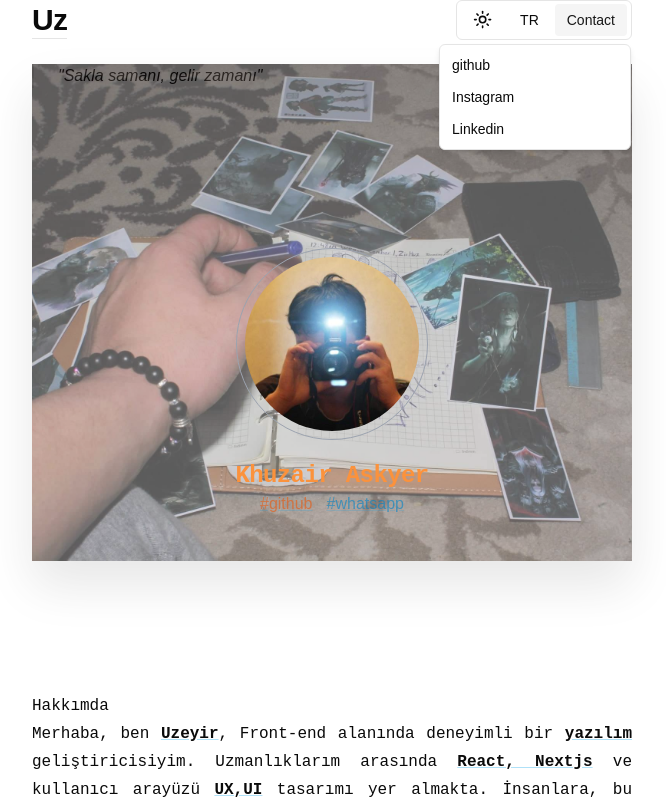
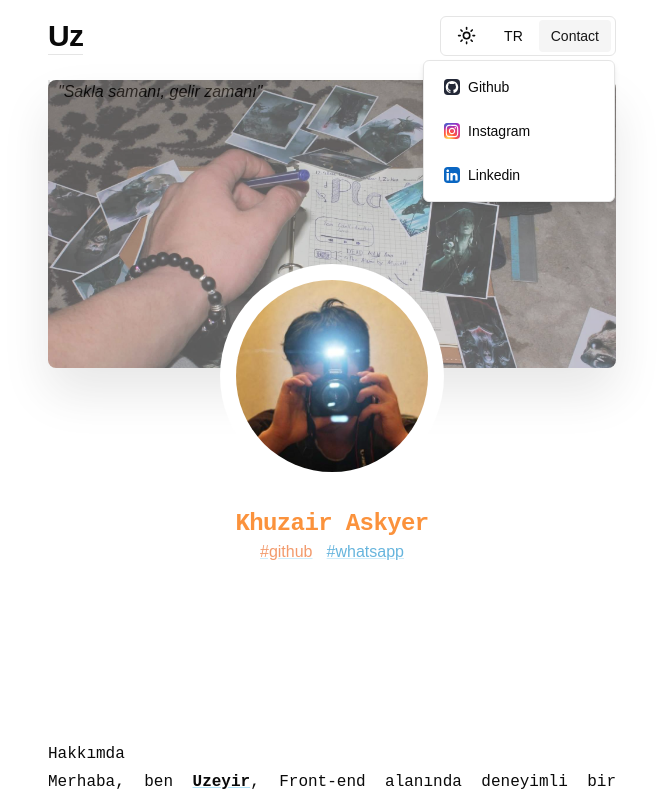
Before and after one commit to huzarh/QQw, a Next.js app: page / in a window 1280 px wide. Both pictures are taken after a click on the button "Contact". Shown: the top 800 px of the page, without its empty margins (308-974 px from the left). Built offline with nearby package versions, Linux system fonts and the light colour scheme.

Commit message:
gunceleme...

```diff
--- a/app/globals.css
+++ b/app/globals.css
@@ -39,6 +39,7 @@
   .dark {
     --test-color: yellow;
     --background: 0 0% 3.9%;
+    /* --background: 161.54, 68.42%, 11.18%; */
     --foreground: 0 0% 98%;
     --card: 0 0% 3.9%;
     --card-foreground: 0 0% 98%;
--- a/app/layout.tsx
+++ b/app/layout.tsx
@@ -30,9 +30,9 @@ export default function RootLayout({
   children: React.ReactNode;
 }>) {
   return (
-    <html lang="en" style={{ padding: 15 }}>
+    <html lang="en">
       <body
-        className={`${geistSans.variable} ${geistMono.variable} antialiased`}
+        className={`${geistSans.variable} ${geistMono.variable} p-4 antialiased w-5xl`}
       >
         <Providers>
           <Header />
--- a/app/page.tsx
+++ b/app/page.tsx
@@ -1,4 +1,5 @@
 "use client";
+import Footer from "@/components/Footer/page";
 import About from "./pages/about";
 import Projects from "@/components/Projects/page";
 import { ContextProvider, useMyContext } from "@/context/context";
@@ -8,21 +9,28 @@ export default function Home() {
   const { value, setValue } = useMyContext();
   return (
     <div className="relative w-full h-full">
-      <div className="absolute top-0 left-0 w-full h-1/5 z-0 opacity-65 dark:opacity-25 	drop-shadow-2xl">
+      <div className="absolute top-0 left-0 w-full h-72 z-0 opacity-65 dark:opacity-25	drop-shadow-2xl">
+        <img
+          alt="Profile"
+          src="/assets/2.jpeg"
+          className="object-cover h-full w-full rounded-lg"
+        />
+      </div>
+      {/* <div className="absolute pt-2 mt-72 left-0 w-full h-80 z-0 opacity-65 dark:opacity-25 	drop-shadow-2xl">
         <img
           alt="Profile"
           src="/assets/2.jpeg"
           className="object-cover h-full w-full"
         />
-      </div>
-      <p className="mt-6 border-l-2 pl-6 italic">
+      </div> */}
+      <p className="mt-6 border-l-2 pl-2 italic mt-4">
         "Sakla samanı, gelir zamanı"
       </p>
       <article className="relative z-10 flex flex-col items-center justify-between mb-44 pt-40">
         <img
           alt="Profile"
           src="/assets/profile.jpeg"
-          className="inline-block h-48 w-48 rounded-full border-solid border border-gray-400 p-2"
+          className="inline-block h-56 w-56 rounded-full bg-white dark:bg-zinc-950  p-4"
         />
         <h3 className="text-2xl font-semibold tracking-tight pt-5 text-orange-400 font-iawriter">
           Khuzair Askyer
@@ -50,7 +58,11 @@ export default function Home() {
         /> */}
       </article>
       <About />
+      <br />
+      <br />
+      <br />
       <Projects />
+      <Footer />
     </div>
   );
 }
--- a/components/Footer/page.tsx
+++ b/components/Footer/page.tsx
@@ -1,7 +1,9 @@
-import React from 'react'
+import React from "react";
 
 export default function Footer() {
   return (
-    <div>Footer</div>
-  )
+    <div className="bg-gray-800 mt-8 p-4 text-center rounded-lg  text-slate-50 ">
+      ~ 2024 ~
+    </div>
+  );
 }
--- a/components/Header/bar.tsx
+++ b/components/Header/bar.tsx
@@ -22,23 +22,38 @@ export function MenubarDemo() {
   return (
     <Menubar>
       <MenubarMenu>
-        <MenubarTrigger>
+        <MenubarTrigger className="cursor-pointer">
           <Sun className="h-[1.2rem] w-[1.2rem] rotate-0 scale-100 transition-all dark:-rotate-90 dark:scale-0" />
           <Moon className="absolute h-[1.2rem] w-[1.2rem] rotate-90 scale-0 transition-all dark:rotate-0 dark:scale-100" />
           <span className="sr-only">Toggle theme</span>
         </MenubarTrigger>
 
         <MenubarContent align="center">
-          <MenubarItem onClick={() => setTheme("light")}>Light</MenubarItem>
-          <MenubarItem onClick={() => setTheme("dark")}>Dark</MenubarItem>
-          <MenubarItem onClick={() => setTheme("system")}>System</MenubarItem>
+          <MenubarItem
+            onClick={() => setTheme("light")}
+            className="cursor-pointer"
+          >
+            Light
+          </MenubarItem>
+          <MenubarItem
+            onClick={() => setTheme("dark")}
+            className="cursor-pointer"
+          >
+            Dark
+          </MenubarItem>
+          <MenubarItem
+            onClick={() => setTheme("system")}
+            className="cursor-pointer"
+          >
+            System
+          </MenubarItem>
         </MenubarContent>
       </MenubarMenu>
       <MenubarMenu>
-        <MenubarTrigger>TR</MenubarTrigger>
+        <MenubarTrigger className="cursor-pointer">TR</MenubarTrigger>
         <MenubarContent align="end">
           <MenubarRadioGroup value="tr">
-            <MenubarRadioItem value="tr">
+            <MenubarRadioItem value="tr" className="cursor-pointer">
               TR <MenubarShortcut>🇹🇷</MenubarShortcut>
             </MenubarRadioItem>
             <MenubarRadioItem value="en" disabled>
@@ -55,11 +70,32 @@ export function MenubarDemo() {
       </MenubarMenu>
 
       <MenubarMenu>
-        <MenubarTrigger>Contact</MenubarTrigger>
+        <MenubarTrigger className="cursor-pointer">Contact</MenubarTrigger>
         <MenubarContent align="end">
-          <MenubarItem>github</MenubarItem>
-          <MenubarItem>Instagram</MenubarItem>
-          <MenubarItem>Linkedin</MenubarItem>
+          <MenubarItem className="cursor-pointer">
+            <img
+              alt="kjhk"
+              src="/assets/icons/Github-Dark.svg"
+              className="inline-block h-8 w-8 p-2"
+            />
+            Github
+          </MenubarItem>
+          <MenubarItem className="cursor-pointer">
+            <img
+              alt="Ig"
+              src="/assets/icons/Instagram.svg"
+              className="inline-block h-8 w-8 p-2"
+            />
+            Instagram
+          </MenubarItem>
+          <MenubarItem className="cursor-pointer">
+            <img
+              alt="Linkedin"
+              src="/assets/icons/Linkedin.svg"
+              className="inline-block h-8 w-8 p-2"
+            />
+            Linkedin
+          </MenubarItem>
         </MenubarContent>
       </MenubarMenu>
     </Menubar>
--- a/components/Header/page.tsx
+++ b/components/Header/page.tsx
@@ -15,7 +15,7 @@ import { MenubarDemo } from "./bar";
 export default function Header() {
   return (
     <div className="flex justify-between items-center">
-      <h2 className="  border-b   text-3xl font-semibold tracking-tight  ">
+      <h2 className="cursor-pointer border-b   text-3xl font-semibold tracking-tight  ">
         Uz
       </h2>
       {/* <div className="flex justify-between items-center w-24">
--- a/components/Projects/page.tsx
+++ b/components/Projects/page.tsx
@@ -133,7 +133,7 @@ export default function Projects() {
               key={img + id}
               alt={img}
               src={`/assets/icons/${img}.svg`}
-              className="inline-block h-10 w-10 p-2"
+              className="inline-block h-10 w-10 p-2 cursor-pointer"
             />
           ))}
         </div>
```
